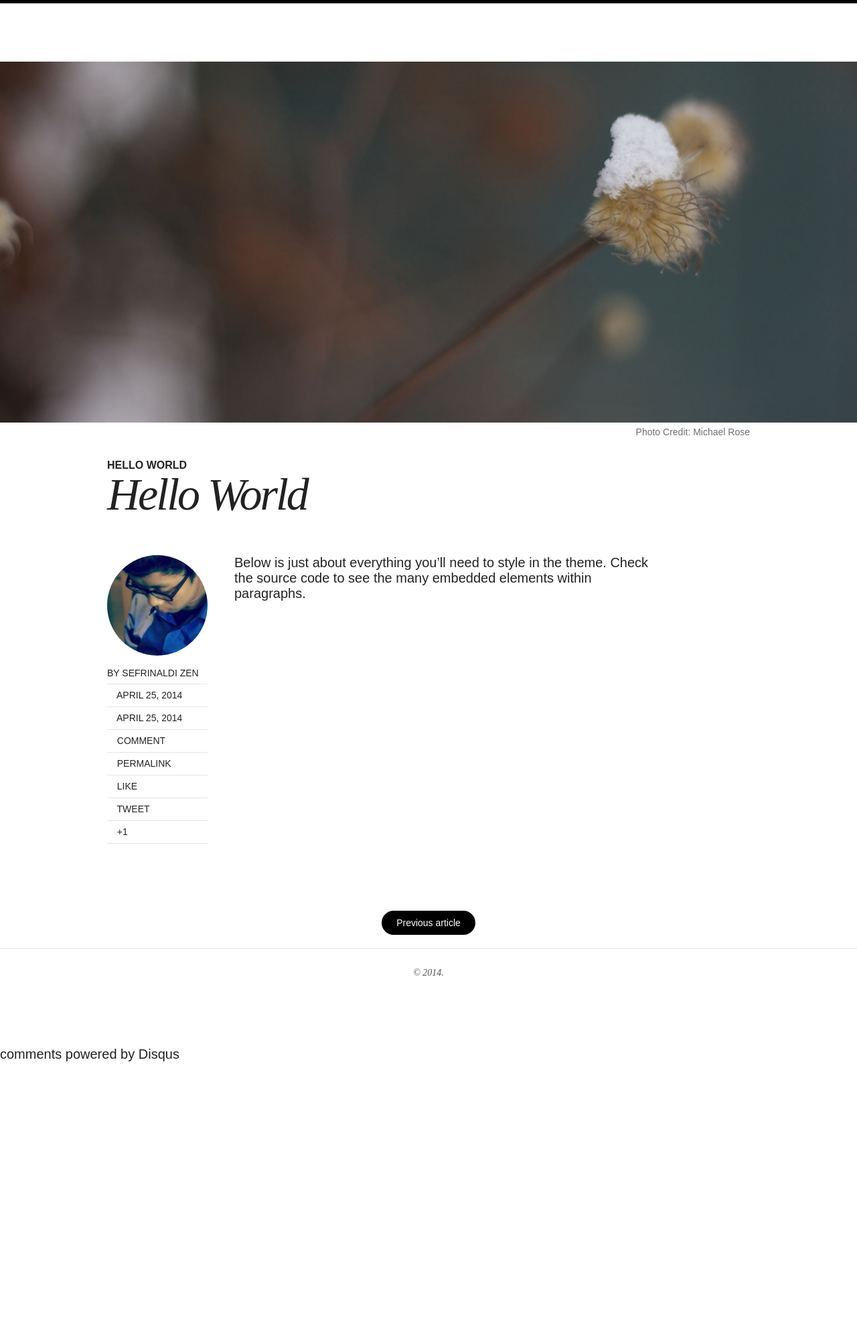
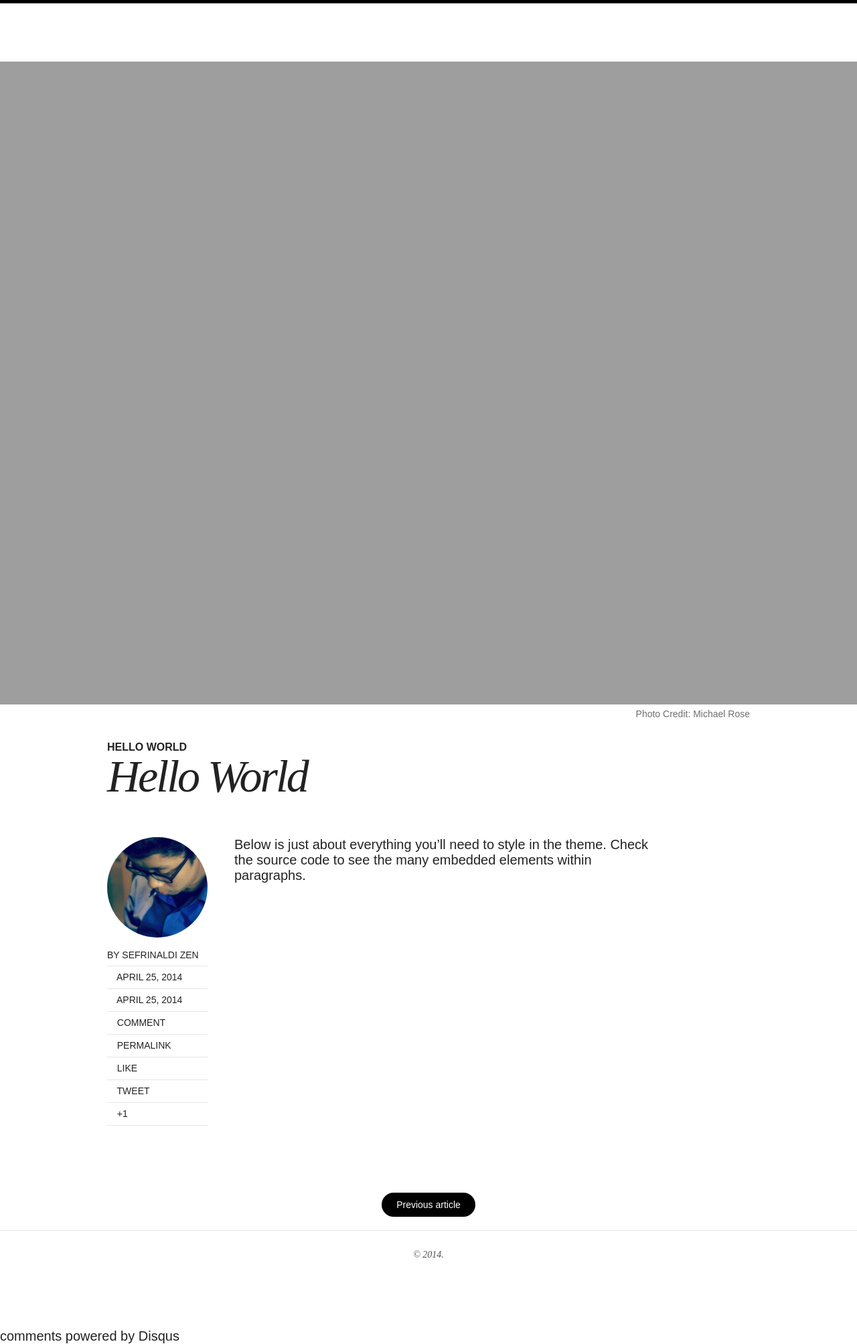
Before and after one commit to sfrnld/sfrnld.github.io, a Jekyll site: the page built from _posts/2014-04-25-hello-world.md, in a window 1280 px wide. Shown: the whole page at 67% size. Built offline with Jekyll 4.4.1, drawn with Linux system fonts in a browser that asks for light colours; nearby versions of some CDN libraries; comment, search, counter and statistics services are not loaded; before the commit the page ends 1586 px from its top, so only the background shows below that.

Commit message:
Test change feature image

```diff
--- a/_posts/2014-04-25-hello-world.md
+++ b/_posts/2014-04-25-hello-world.md
@@ -6,7 +6,7 @@
 category: articles
 tags: [hello world]
 image:
-  feature: so-simple-sample-image-1.jpg
+  feature: http://goesholiday.com/wp-content/uploads/2013/11/Bali-Island-Resort-Private-Island.jpg
   credit: Michael Rose
   creditlink: http://mademistakes.com
 comments: true
```
